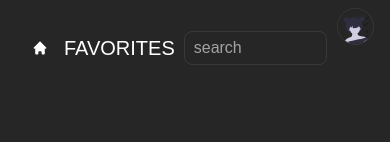
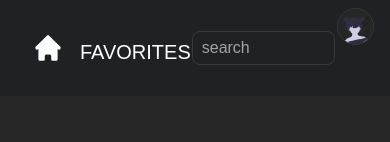
Before and after one commit to arlongoria93/aniflix, a Next.js app: page /favorites in a window 390 px wide. Shown: the top 142 px of the page. Built offline with nearby package versions, Linux system fonts and the light colour scheme; a web font is replaced by a local one; what @tailwindcss/typography would draw is missing.

Commit message:
made mobile home icon bigger

```diff
--- a/components/Footer/Footer.jsx
+++ b/components/Footer/Footer.jsx
@@ -2,7 +2,10 @@ import Image from "next/image";
 import Link from "next/link";
 const Footer = () => {
   return (
-    <nav className="bg-mainBG text-white">
+    <nav
+      className="bg-mainBG text-white
+    "
+    >
       <div className="flex justify-center py-2 px-4">
         <div className="flex items-center">
           <div className="text-center cursor-pointer">
--- a/components/Navbar/Navbar.jsx
+++ b/components/Navbar/Navbar.jsx
@@ -35,7 +35,7 @@ const Navbar = () => {
               <a>
                 <svg
                   xmlns="http://www.w3.org/2000/svg"
-                  className="h-4 w-4"
+                  className="h-8 w-8"
                   viewBox="0 0 20 20"
                   fill="currentColor"
                 >
@@ -44,9 +44,9 @@ const Navbar = () => {
               </a>
             </Link>
           </div>
-          <div className=" text-center cursor-pointer">
+          <div className=" text-center cursor-pointer iphone:mt-2 lg:mt-0">
             <Link href="/favorites">
-              <h1 className="font-display text-xl ">FAVORITES</h1>
+              <h1 className="font-display text-xl">FAVORITES</h1>
             </Link>
           </div>
         </div>
--- a/pages/anime/[slug].js
+++ b/pages/anime/[slug].js
@@ -15,9 +15,8 @@ const Details = (props) => {
   );
   console.log(Media);
 
-  let banner = data.data.Media.bannerImage;
   return (
-    <div className="">
+    <div className="bg-mainBG h-screen">
       <Head>
         <title>{slug}</title>
         <meta name="viewport" content="initial-scale=1.0, width=device-width" />
--- a/tailwind.config.js
+++ b/tailwind.config.js
@@ -5,21 +5,21 @@ module.exports = {
   darkMode: false, // or 'media' or 'class'
   theme: {
     screens: {
-      'iphone': '320px',
+      iphone: "320px",
       // => @media (min-width: 320px) { ... }
-      'sm': '640px',
+      sm: "640px",
       // => @media (min-width: 640px) { ... }
 
-      'md': '768px',
+      md: "768px",
       // => @media (min-width: 768px) { ... }
 
-      'lg': '1024px',
+      lg: "1024px",
       // => @media (min-width: 1024px) { ... }
 
-      'xl': '1280px',
+      xl: "1280px",
       // => @media (min-width: 1280px) { ... }
 
-      '2xl': '1536px',
+      "2xl": "1536px",
       // => @media (min-width: 1536px) { ... }
     },
     colors: {
@@ -31,7 +31,7 @@ module.exports = {
       indigo: colors.indigo,
       red: colors.rose,
       yellow: colors.amber,
-      mainBG: "#262626",
+      mainBG: "#202124",
       lighterBG: "#38393C",
       brightBG: "#C8714E",
       secondaryBG: "#D1977F",
```
